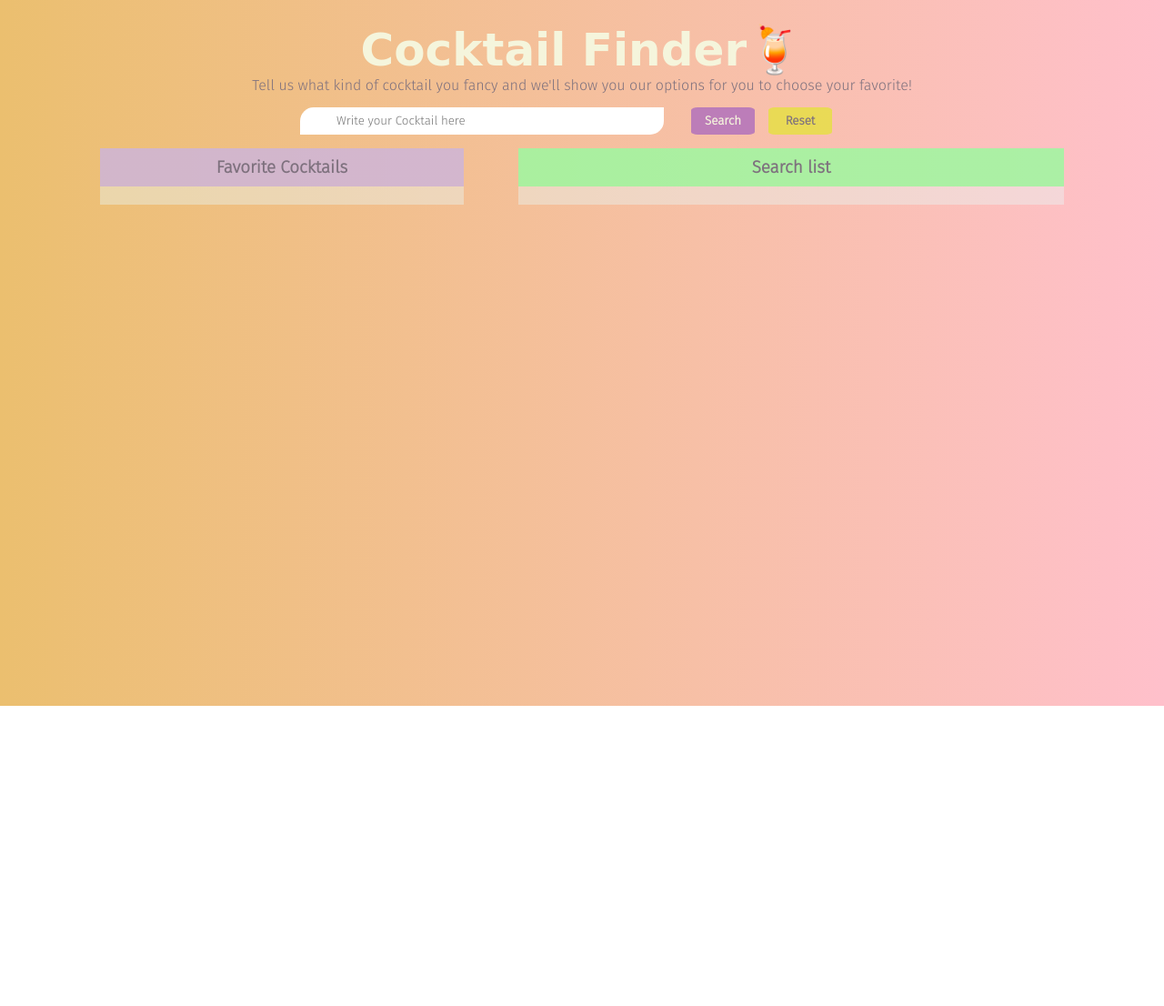
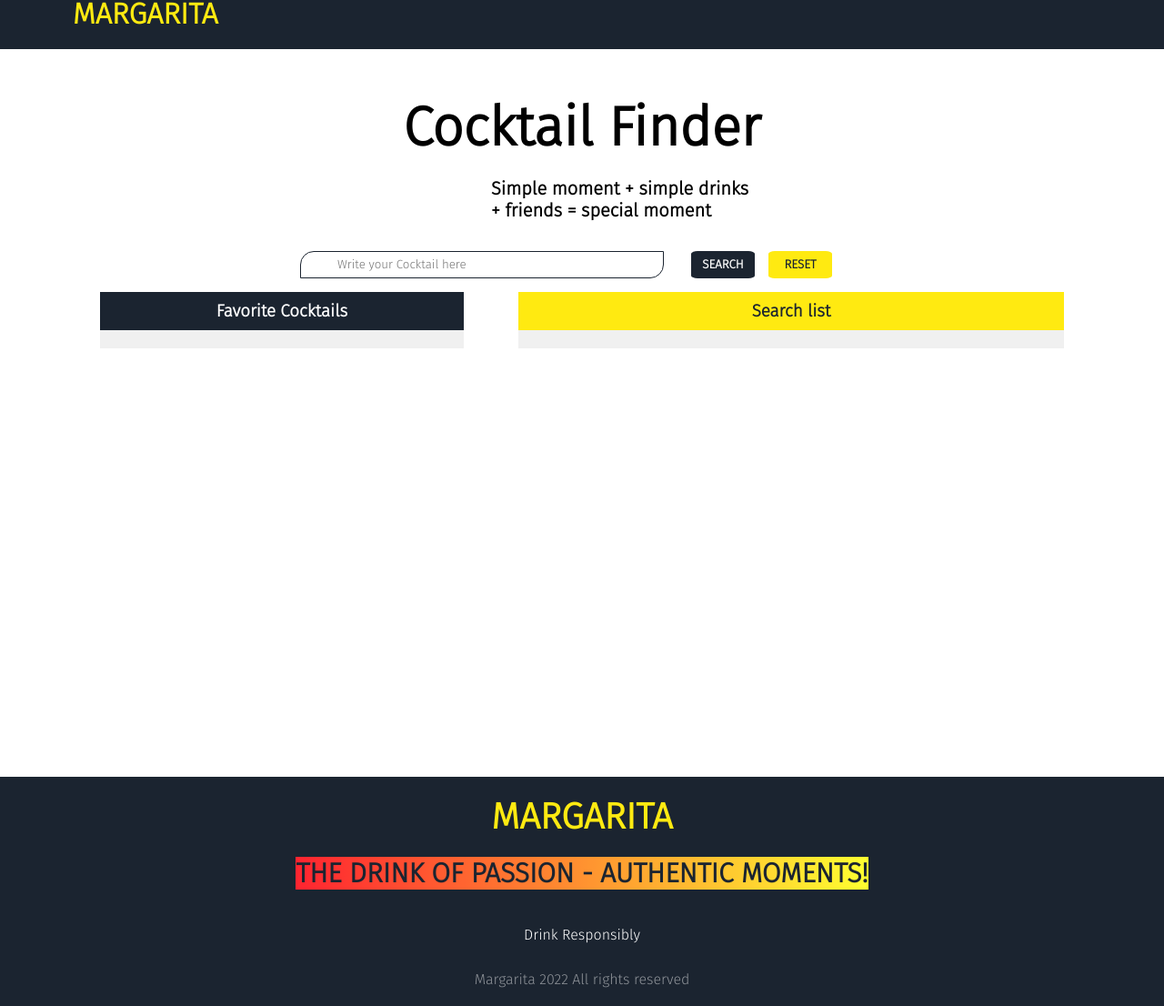
Before and after one commit to Adalab/modulo-2-evaluacion-final-romerogarcia, a website: page src/html/index.html in a window 1280 px wide. Shown: the part 24-1130 px from the top of the page at 91% size. Before the commit the page ends 800 px from the top, so only its background shows below. Drawn offline with nearby package versions, Linux system fonts and the light colour scheme; files that its build step writes are made by us from their sources; a web font is replaced by a local one.

Commit message:
add new styles

```diff
--- a/src/html/index.html
+++ b/src/html/index.html
@@ -10,12 +10,19 @@
     <link rel="preconnect" href="https://fonts.gstatic.com" crossorigin>
     <link href="https://fonts.googleapis.com/css2?family=Fira+Sans:wght@300&display=swap" rel="stylesheet">
     <link href="https://fonts.googleapis.com/css2?family=Galada&display=swap" rel="stylesheet">
+
 <body>
+
+   <header class="header">
+    <h1 class="margarita">Margarita</h1>
+   </header>
+
+
+
     <div class="container">
 
-    <h1 class="title">Cocktail Finder🍹</h1>
-
-    <p class="desc">Tell us what kind of cocktail you fancy and we'll show you our options for you to choose your favorite!</p>
+    <h1 class="title">Cocktail Finder</h1>
+    <p class="desc">Simple moment + simple drinks + friends = special moment</p>
 
     <form action="" class="containerShare">
 
@@ -40,9 +47,18 @@
 
         </ul>
     </section>
+
+
 </div>
 
 </div>
+
+<footer class="footer">
+    <h1 class="margarita2">Margarita</h1>
+    <p class="text">THE DRINK OF PASSION - AUTHENTIC MOMENTS!</p>
+    <p class="warning">Drink Responsibly</p>
+    <p class="copy">Margarita 2022 All rights reserved</p>
+</footer>
     <script type="text/javascript" src="./assets/js/main.js"></script>
 </body>
 </html>
--- a/src/scss/main.scss
+++ b/src/scss/main.scss
@@ -1,6 +1,6 @@
 @import 'core/reset';
 @import 'components/code';
-;
+
 
 
 //añadir estilos para la web
@@ -8,28 +8,51 @@
     font-family: 'Fira Sans', sans-serif;
 };
 
+.header{
+background-color: #1B2430;
+}
+
+.margarita{
+    color:#FFEA11;
+    font-weight: bold;
+    text-transform: uppercase;
+    padding-top: 20px;
+    padding-left: 80px;
+    padding-bottom: 20px;
+}
+
+.fa-solid{
+    color:azure;
+}
+
+
 .container {
-    background-image: linear-gradient(to left,pink,rgb(235, 191, 111));
+    background-color: white;
+    //background-image: linear-gradient(to left,pink,rgb(235, 191, 111));
     min-height: 100vh;
     background-size:cover;
     background-position: center;
 };
 
 .title {
-    font-size: 50px;
+    font-size: 60px;
     display: flex;
     justify-content: center;
     padding-top: 50px;
-    color: beige;
-    font-family: 'Galada', cursive;
+    color: black;
+
 };
 
 .desc {
     display: flex;
-    justify-content: center;
-    font-size: 16px;
-    color: rgb(126, 113, 126);
+    align-items: center;
+    font-size: 20px;
+    font-weight: bold;
+    color: black;
+    margin-left: 540px;
     padding-bottom: 15px;
+    width: 290px;
+    height: 100px;
 };
 
 .containerShare {
@@ -43,6 +66,7 @@
     height: 30px;
     border: none;
     border-radius: 15px 0px 15px 0px;
+    border: #1B2430 1px solid;
     padding-left: 40px;
     margin-left: 330px;
     margin-right: 30px;
@@ -53,9 +77,10 @@
     border-radius: 10%;
     width: 70px;
     margin-right: 15px;
+    text-transform: uppercase;
     font-weight:bold;
-    background-color: rgba(171, 106, 190, 0.767);
-    color:beige;
+    background-color: #1B2430;
+    color:white;
     cursor:pointer;
 };
 
@@ -63,9 +88,10 @@
     border: none;
     border-radius: 10%;
     width: 70px;
-    background-color: rgba(230, 227, 59, 0.767);
-    color:rgb(126, 113, 126);
+    background-color: #FFEA11;
+    color: #1B2430;
     font-weight:bold;
+    text-transform: uppercase;
     cursor:pointer;
 };
 
@@ -82,7 +108,7 @@
     width: 400px;
     height: 50%;
     overflow:auto;
-    background-color: rgba(231, 248, 248, 0.404);
+    background-color: rgba(219, 219, 219, 0.404);
     margin-bottom: 100px;
 };
 
@@ -91,7 +117,7 @@
     width: 600px;
     height: 50%;
     overflow:auto;
-    background-color: rgba(231, 248, 248, 0.404);
+    background-color: rgba(219, 219, 219, 0.404);
     margin-bottom: 100px;
 };
 
@@ -101,8 +127,8 @@
     padding-top: 10px;
     padding-bottom: 10px;
     width: 400px;
-    color: rgb(126, 113, 126);
-    background-color: rgba(203, 173, 212, 0.767);
+    color: white;
+    background-color: #1B2430;
 };
 
 .title-list2 {
@@ -111,8 +137,9 @@
     padding-top: 10px;
     padding-bottom: 10px;
     width: 600px;
-    color: rgb(126, 113, 126);
-    background-color: rgba(150, 248, 150, 0.767);
+    color: #1B2430;
+    background-color: #FFEA11;
+
 };
 
 .ul1 {
@@ -144,8 +171,46 @@
 
 //clases para señalar la favorita
 .fav_drink {
-    border: solid 3px rgba(188, 109, 212, 0.767);
+    border: solid 3px #1B2430;
+    background-color: #ffeb11;
     border-radius: 10%;
     margin-top: 5px;
     padding: 10px;
     }
+
+
+.footer{
+    display: flex;
+
+    align-items: center;
+    flex-direction: column;
+    background-color: #1B2430;
+}
+
+.margarita2{
+    color:#FFEA11;
+    font-size: 40px;
+    font-weight: bold;
+    text-transform: uppercase;
+    padding-top: 20px;
+    padding-bottom: 20px;
+}
+
+.text{
+    font-weight: bold;
+    font-size: 30px;
+    content: '';
+    background: linear-gradient(to right, red, yellow);
+    mix-blend-mode: screen;
+}
+
+.warning{
+    color: white;
+    padding-top: 40px;
+    padding-bottom: 30px;
+}
+
+.copy{
+    color:rgba(255, 255, 255, 0.5);
+    padding-bottom: 20px;
+}
```
